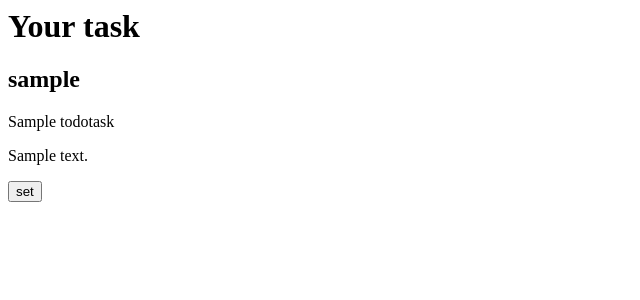
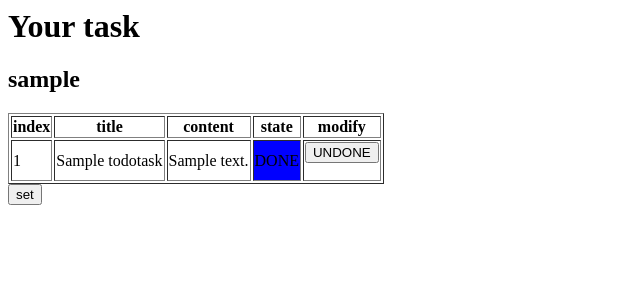
Before and after one commit to houluy/schedule, a Django app: a page that uses todotask/templates/todotask/show_task.html in a window 1280 px wide. Shown: the top 300 px of the page, without its empty margins (0-640 px from the left). Run offline with Django 3.2, Linux system fonts and the light colour scheme; tables that the repository leaves empty hold one stand-in row (values such as "Sample post").

Commit message:
still bugs

```diff
--- a/todotask/models.py
+++ b/todotask/models.py
@@ -1,9 +1,11 @@
 from django.db import models
 
 class ToDoTasks(models.Model):
-    username = models.CharField(max_length=16, primary_key=True)
+    username = models.CharField(max_length=16)
+    index = models.IntegerField(default=0, null=False)
     title = models.CharField(max_length=100)
     content = models.CharField(max_length=1000)
+    note = models.CharField(max_length=100, default='', null=True, blank=True)
     done = models.BooleanField(default=False)
     def __str__(self):
         return self.title
--- a/todotask/templates/todotask/show_task.html
+++ b/todotask/templates/todotask/show_task.html
@@ -1,8 +1,35 @@
 <h1>Your task</h1>
-<h2>{{ object.username }}</h2>
+<h2>{{ username }}</h2>
 
-<p>{{ object.title }}</p>
-<p>{{ object.content }}</p>
+<table border=1>
+{% for task in task_list %}
+    <tr>
+        <th>index</th>
+        <th>title</th>
+        <th>content</th>
+        <th>state</th>
+        <th>modify</th>
+    </tr>
+    <tr>
+        <td>{{ task.index }}</td>
+        <td>{{ task.title }}</td>
+        <td>{{ task.content }}</td>
+        {% if task.done %}
+            <td bgcolor='blue'>DONE</td>
+            <td><form action='houlu/modify' method='post'>
+                {% csrf_token %}
+                <button type='submit' name='change'>UNDONE</button>
+            </form></td>
+        {% else %}
+            <td bgcolor='red'>UNDONE</td>
+            <td><form action='houlu/modify' method='post'>
+                {% csrf_token %}
+                <button type='submit' name='change'>DONE</button>
+            </form></td>
+        {% endif %}
+    </tr>
+{% endfor %}
+</table>
 
 <form action="set" method="get">
     <button type='submit'>set</button>
--- a/todotask/urls.py
+++ b/todotask/urls.py
@@ -3,7 +3,8 @@ from django.conf.urls import url
 from . import views
 
 urlpatterns = [
-    url(r'^set', views.set_task, name='set'),
+    url(r'^(?P<username>[a-zA-Z0-9]+)/set', views.set_task, name='set'),
+    url(r'^(?P<username>[a-zA-Z0-9]+)/modify', views.modify_task, name='modify'),
     url(r'^todotask', views.todotask, name='todo'),
-    url(r'^(?P<pk>[a-zA-Z0-9]+)', views.todoDetail.as_view(), name='todotask'),
+    url(r'^(?P<username>[a-zA-Z0-9]+)', views.todoView, name='todotask'),
 ]
--- a/todotask/views.py
+++ b/todotask/views.py
@@ -1,14 +1,16 @@
 from django.shortcuts import render
 from django.http import HttpResponse, HttpResponseRedirect
-from django.views import generic
+from django.views.generic.list import ListView as LV
 from .models import ToDoTasks
 
-class todoDetail(generic.DetailView):
-    model = ToDoTasks
+def todoView(request, username):
+    task_list = ToDoTasks.objects.filter(username=username).values()
     template_name = 'todotask/show_task.html'
-    def get_context_data(self, **kwargs):
-        context = super(todoDetail, self).get_context_data(**kwargs)
-        return context
+    context = {
+        'task_list': task_list,
+        'username': username,
+    }
+    return render(request, template_name, context)
 
 def todotask(request):
     if request.POST:
@@ -20,5 +22,10 @@ def todotask(request):
         return HttpResponseRedirect(username)
     return HttpResponse('hello')
 
-def set_task(request):
+def set_task(request, username):
     return render(request, 'todotask/set_task.html')
+
+def modify_task(request, username):
+    if request.POST:
+        print(request.POST)
+    return HttpResponseRedirect(username)
```
Also changed, not shown: todotask/migrations/0001_initial.py, 4 other files.
